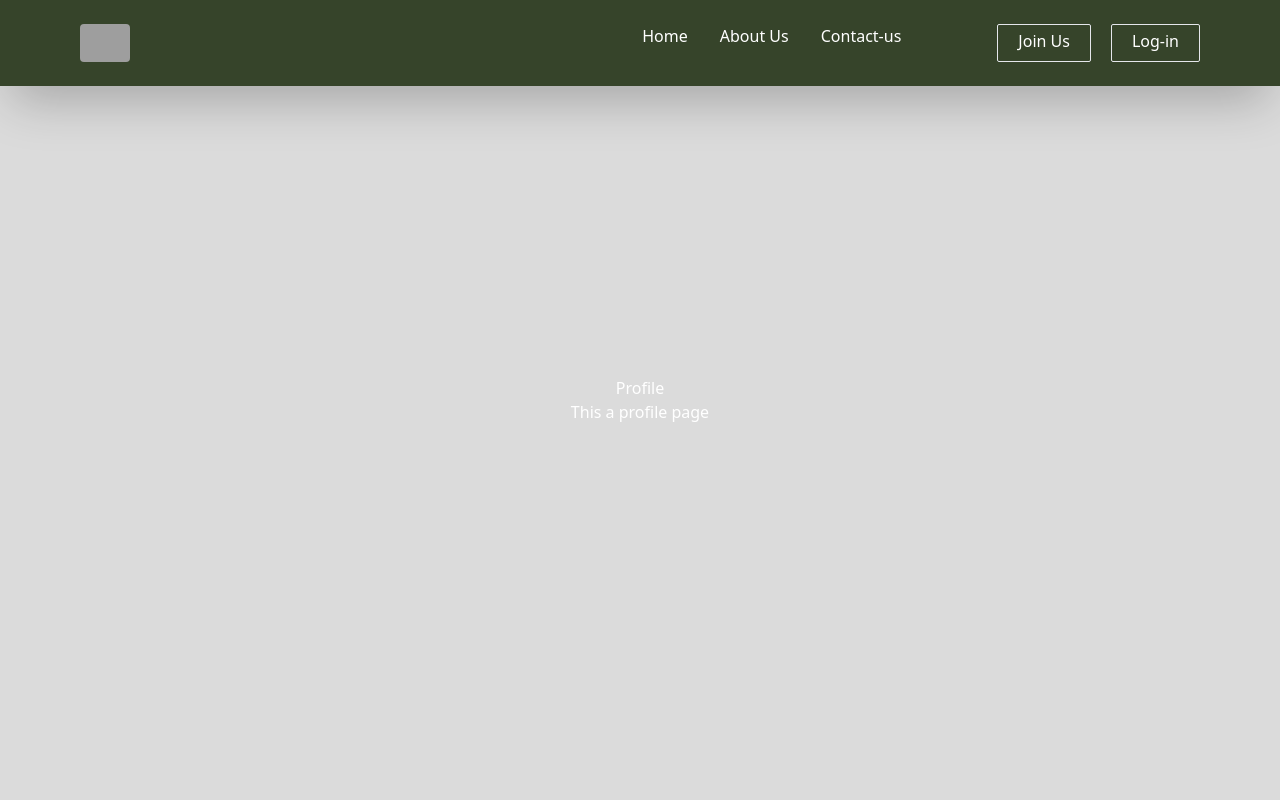
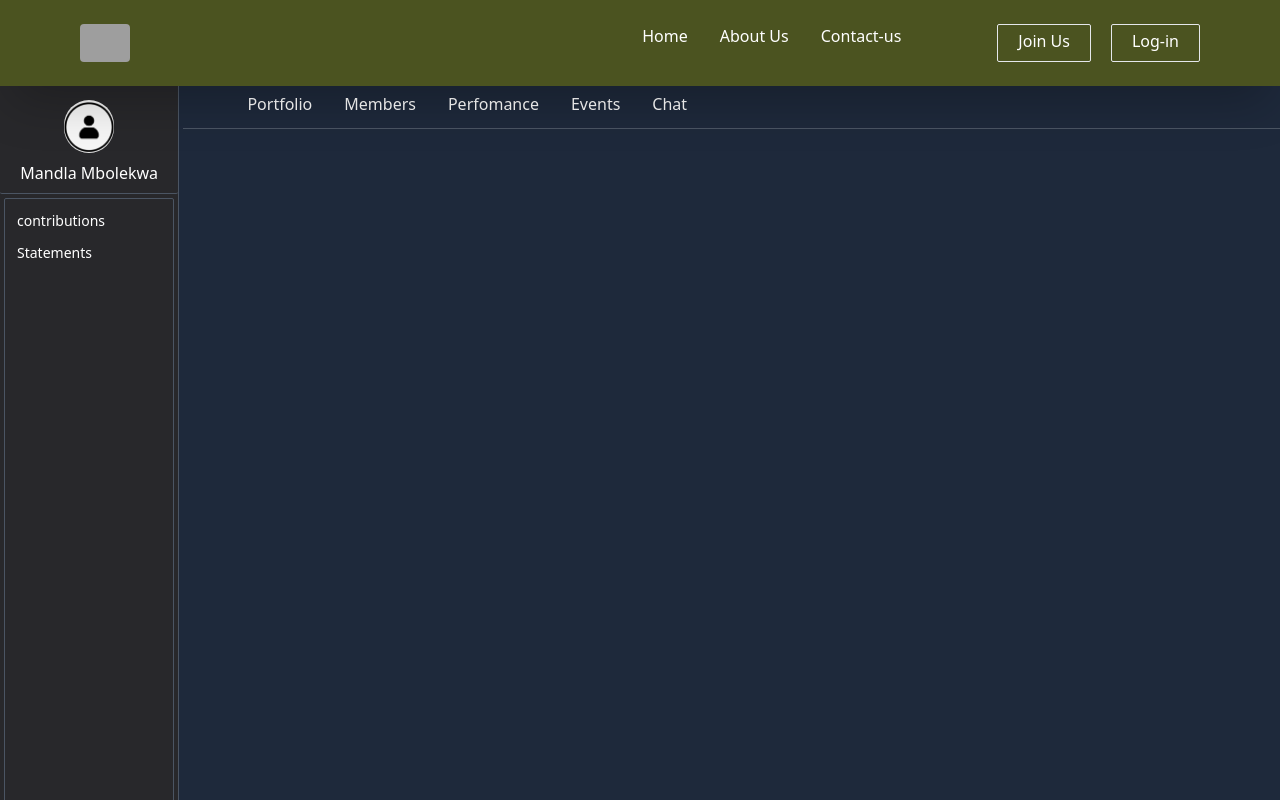
Before and after one commit to 23Mandla/Stokvel, a Next.js app: page /profile in a window 1280 px wide. Built offline with nearby package versions, Linux system fonts and the light colour scheme; grey boxes are pictures that could not be loaded.

Commit message:
added profile user interface

```diff
--- a/src/app/profile/page.js
+++ b/src/app/profile/page.js
@@ -1,10 +1,42 @@
-import React from "react"
+import Image from "next/image";
+import Link from "next/link";
+import profile from "/public/profile.png"
 
 export default function ProfilePage() {
   return (
-    <div className="flex flex-col items-center h-screen justify-center text-white p-2">
-      <h1 className="">Profile</h1>
-      <p className="t">This a profile page</p>
+    <div className="grid grid-cols-7 h-screen w-full text-white bg-slate-800 pt-20 gap-1">
+      <div className="bg-[#28282B] col-span-1 pt-3 border-r border-gray-600 overflow-hidden">
+        <div className=" flex flex-col justify-center gap-2 cursor-pointer m-auto border-b border-b-gray-600 rounded-sm p-2">
+        <Image src={profile} alt="" width={50} height={50} className="rounded-full m-auto" />
+          <p className="text-center text-white">
+            Mandla Mbolekwa
+          </p>
+        </div>
+        <div className="border border-gray-600 m-1 rounded-sm h-full text-sm p-3 space-y-3">
+          <h1>contributions</h1>
+          <h1>Statements</h1>
+        </div>
+      </div>
+
+      <div className="col-span-6">
+        <ul className=" flex gap-8 border-b border-b-gray-600 p-3 pl-16">
+          <li>
+            <Link href="">Portfolio</Link>
+          </li>
+          <li>
+            <Link href="">Members</Link>
+          </li>
+          <li>
+            <Link href="">Perfomance</Link>
+          </li>
+          <li>
+            <Link href="">Events</Link>
+          </li>
+          <li>
+            <Link href="">Chat</Link>
+          </li>
+        </ul>
+      </div>
     </div>
-  )
+  );
 }
--- a/src/components/Navbar.js
+++ b/src/components/Navbar.js
@@ -34,7 +34,7 @@ export default function Navbar() {
   };
 
   return (
-    <nav className="fixed text-white top-0 flex shadow-[rgba(0,_0,_0,_0.25)_0px_25px_50px_-12px] w-screen justify-between px-20 py-6 z-10 bg-[#36442A]">
+    <nav className="fixed text-white top-0 flex shadow-[rgba(0,_0,_0,_0.25)_0px_25px_50px_-12px] w-screen justify-between px-20 py-6 z-10 bg-[#4B5320]">
       <Image src={logo} alt="" height={50} width={50} className="rounded"/>
       <div className="flex gap-14">
         <ul className="relative flex right-10 gap-8">
@@ -51,7 +51,7 @@ export default function Navbar() {
               About Us
             </Link>
             <div
-              class={`absolute bg-[#36442A] p-2 mt-8 space-y-2 h-screen w-screen transition-all duration-500 ${
+              className={`absolute bg-[#556B2F] p-2 mt-8 space-y-2 h-screen w-screen transition-all duration-500 ${
                 isAboutHovered ? "left-0 opacity-100" : "left-full opacity-0"
               }`}
             >
@@ -61,7 +61,7 @@ export default function Navbar() {
           <li className="group relative">
             <Link href="/Contact-us" onMouseEnter={handleConatctHover} onMouseLeave={handleConatctHover} className="relative border-b-2 pb-1 border-transparent hover:border-b-2 hover:border-white">Contact-us</Link>
             <div
-              class={`absolute bg-[#36442A] p-2 mt-8 space-y-2 h-screen w-screen transition-all duration-500  ${
+              class={`absolute bg-[#556B2F] p-2 mt-8 space-y-2 h-screen w-screen transition-all duration-500  ${
                 isContactHovered ? "left-0 opacity-100" : "left-full opacity-0"
               }`}
             >
--- a/src/components/info.js
+++ b/src/components/info.js
@@ -5,7 +5,7 @@ export default function InfoPage() {
     <div className="pt-9 mb-20">
       <div className="flex text-white space-x-24 justify-center px-20 py-9">
 
-        <div className="bg-[#1F2B1B] flex flex-col justify-center align-center gap-8 w-60 h-60 border-2 boder-white rounded-full cursor-pointer">
+        <div className="bg-[#556B2F] flex flex-col justify-center align-center gap-8 w-60 h-60 border-2 boder-white rounded-full cursor-pointer">
           <p className="text-center text-white text-lg font-bold">Simple sign up</p>
           <p className="pl-5">Start today and achieve your goals...</p>
           <div className="flex justify-center">
@@ -13,14 +13,14 @@ export default function InfoPage() {
           </div>
         </div>
 
-        <div className="bg-[#1F2B1B] flex flex-col justify-center align-center gap-8 w-60 h-60 border-2 boder-white rounded-full cursor-pointer">
+        <div className="bg-[#556B2F] flex flex-col justify-center align-center gap-8 w-60 h-60 border-2 boder-white rounded-full cursor-pointer">
           <p className="text-center text-white text-lg font-bold">View contributions</p>
           <p className="pl-4">See how fellow members have contributed</p>
           <div className="flex justify-center">
             <FaArrowRightLong />
           </div>
         </div>
-        <div className="bg-[#1F2B1B] flex flex-col justify-center align-center gap-8 w-60 h-60 border-2 boder-white rounded-full cursor-pointer">
+        <div className="bg-[#556B2F] flex flex-col justify-center align-center gap-8 w-60 h-60 border-2 boder-white rounded-full cursor-pointer">
           <p className="text-center text-white text-lg font-bold">Financial status</p>
           <p className="pl-4">View finacial status of the stockvel</p>
           <div className="flex justify-center">
```
Also changed, not shown: public/profile.png (added).
